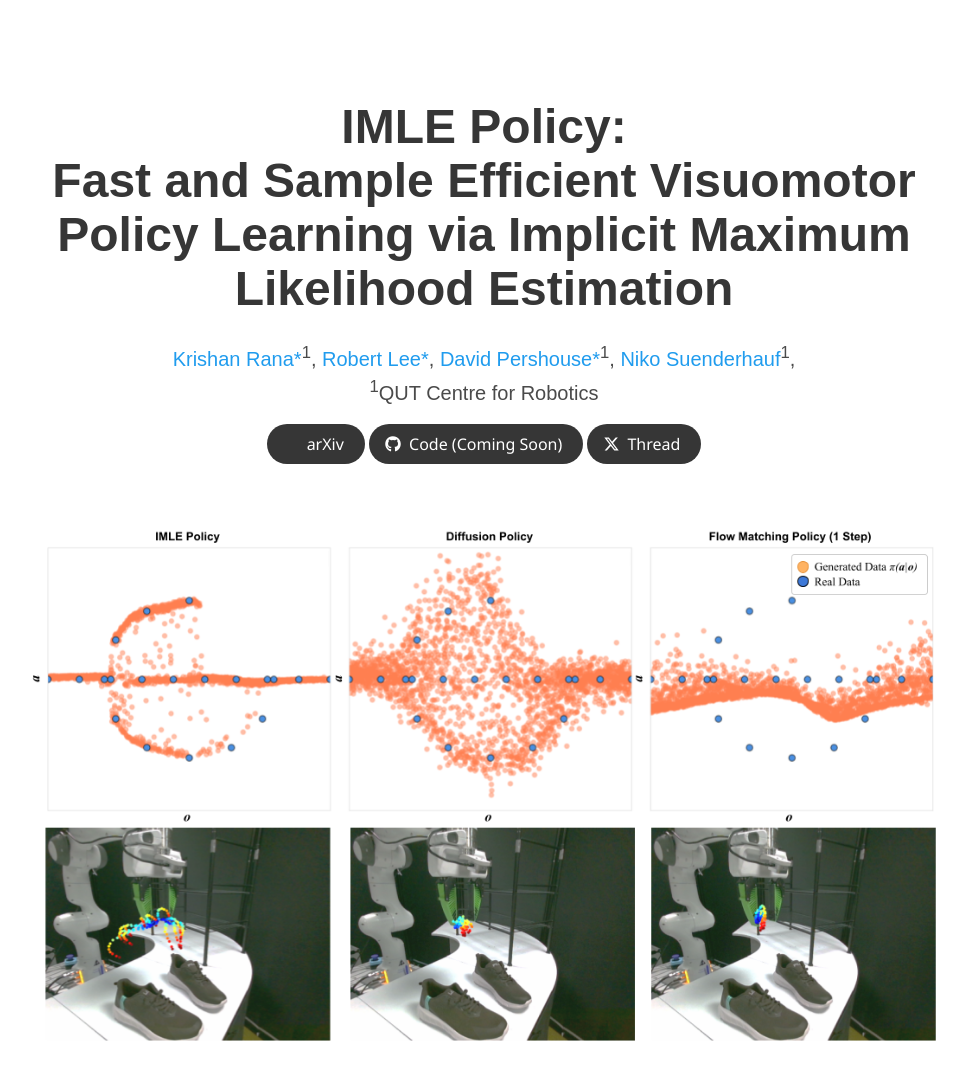
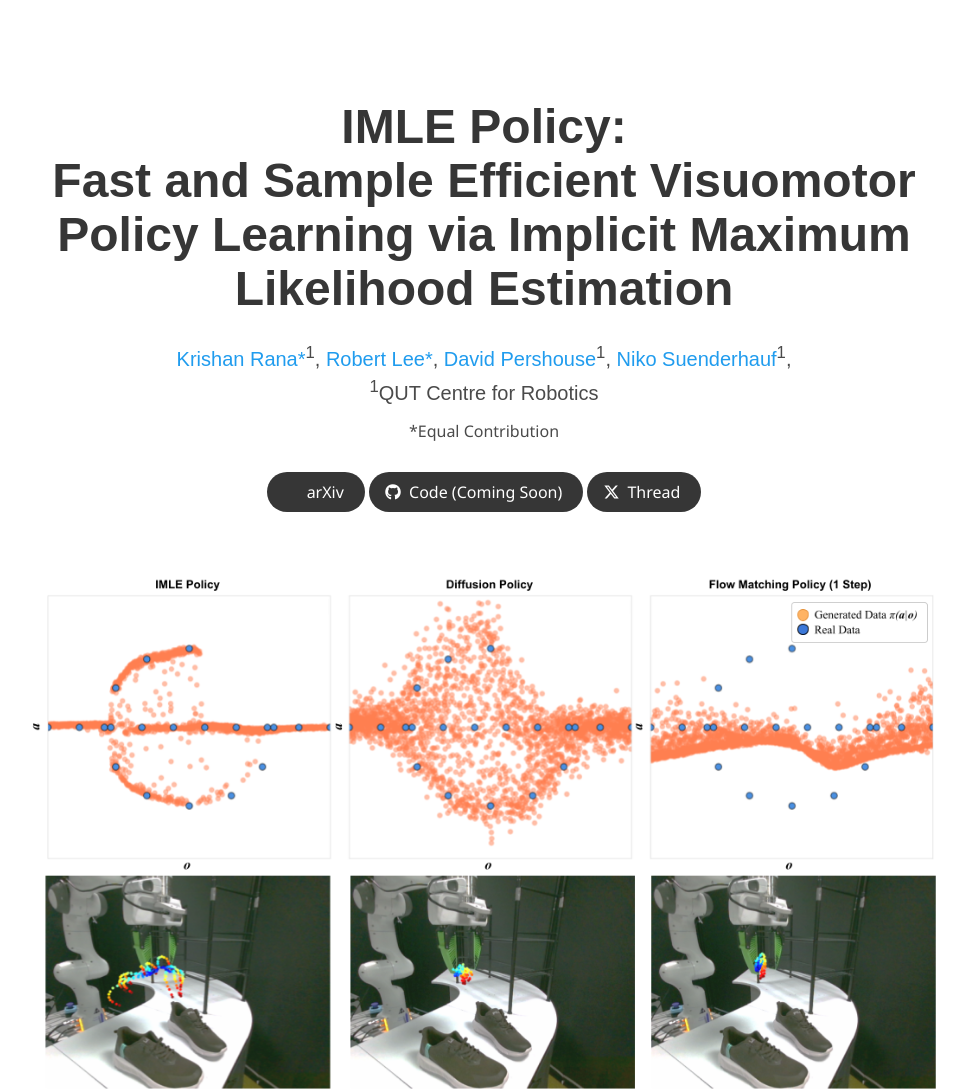
Before and after one commit to imle-policy/imle-policy.github.io, a plain HTML site: page index.html in a window 1280 px wide. Shown: the top 1089 px of the page, without its empty margins (156-1121 px from the left). Drawn offline with nearby package versions, Linux system fonts and the light colour scheme; some icons are missing; a web font is replaced by a local one.

Commit message:
Update index.html

```diff
--- a/index.html
+++ b/index.html
@@ -66,7 +66,7 @@
             <span class="author-block">
               <a href="https://scholar.google.com.au/citations?user=1Vqlm0kAAAAJ&hl=en">Robert Lee*</a>,</span>
             <span class="author-block">
-              <a href="https://www.linkedin.com/in/david-pershouse-b74b88285/?originalSubdomain=au">David Pershouse*</a><sup>1</sup>,
+              <a href="https://www.linkedin.com/in/david-pershouse-b74b88285/?originalSubdomain=au">David Pershouse</a><sup>1</sup>,
             </span>
             <span class="author-block">
               <a href="https://nikosuenderhauf.github.io/">Niko Suenderhauf</a><sup>1</sup>,
@@ -77,9 +77,9 @@
             <span class="author-block"><sup>1</sup>QUT Centre for Robotics</span>
           </div>
 
-          <!-- <div class="column has-text-centered">
+          <div class="column has-text-centered">
             <p>*Equal Contribution</p>
-          </div> -->
+          </div>
 
           <div class="column has-text-centered">
             <div class="publication-links">
```
